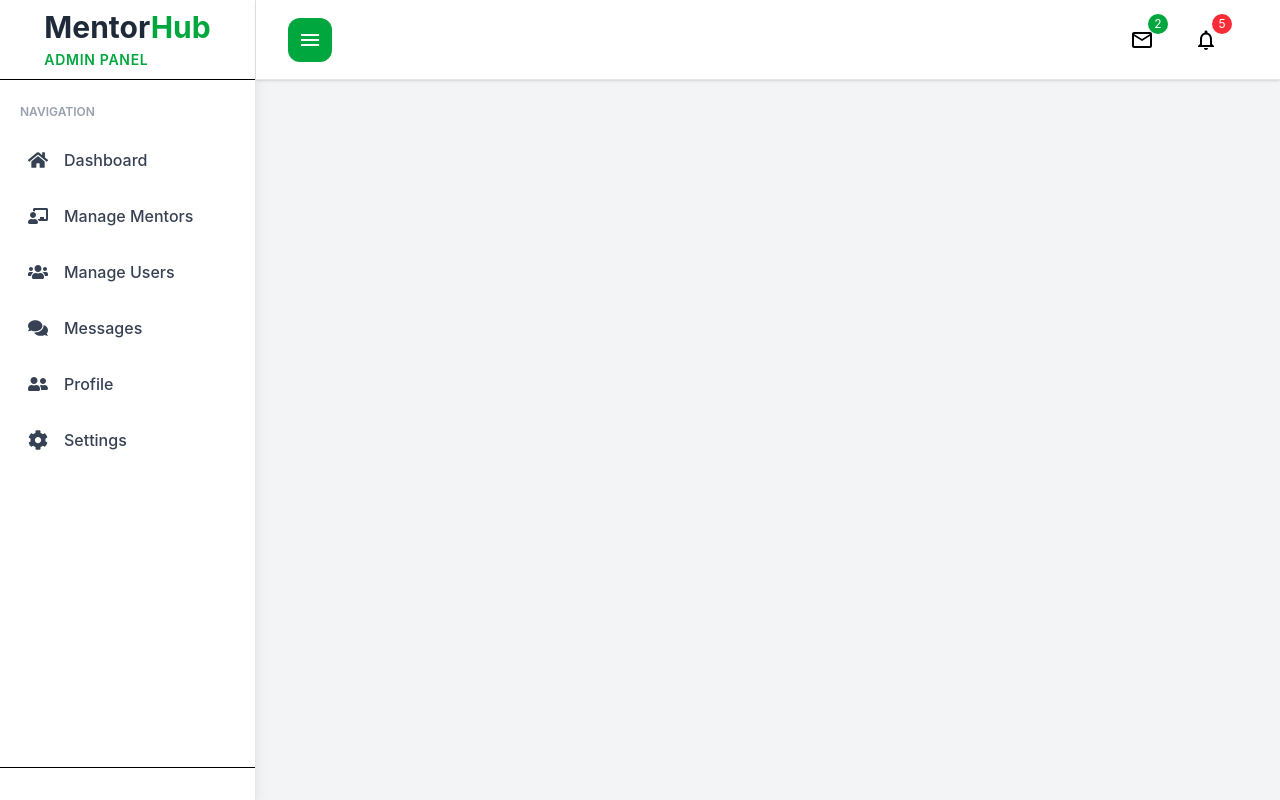
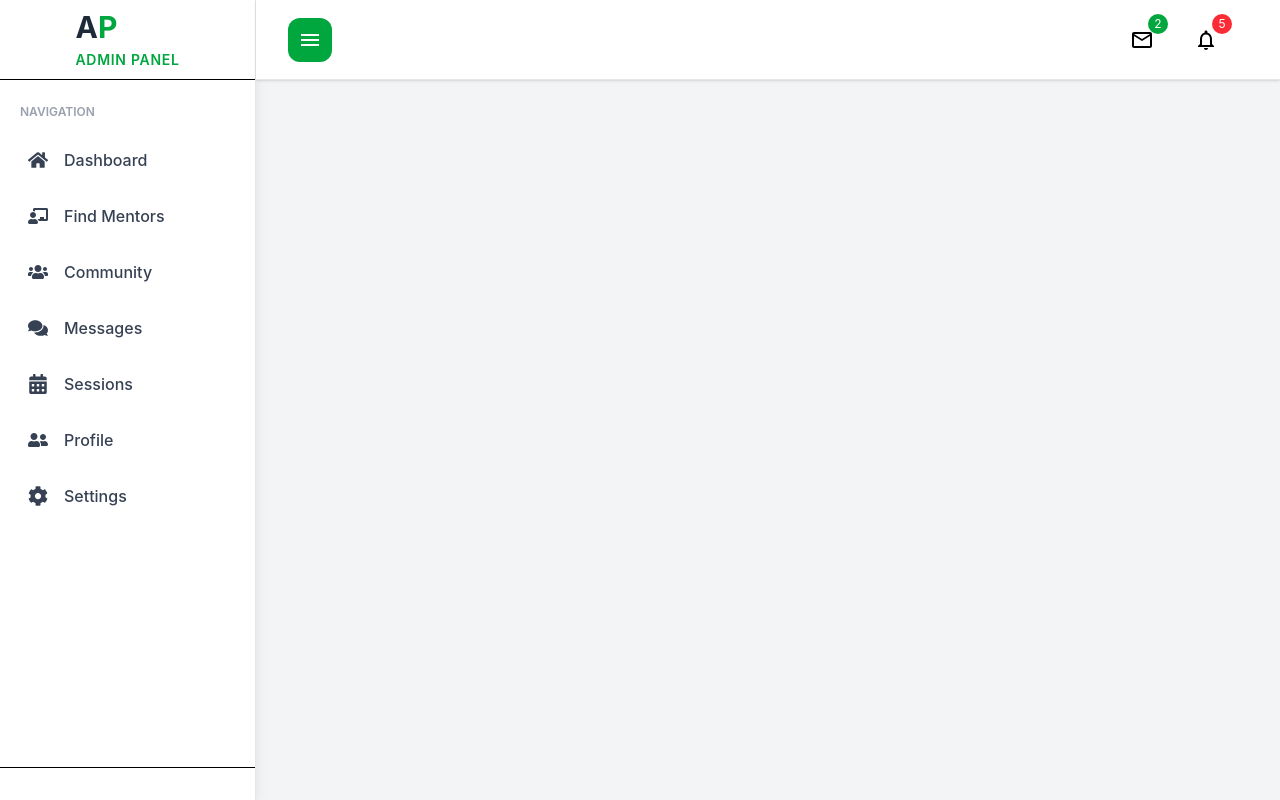
Before and after one commit to Dasarath-ps/MentorHub, a React (Vite) app in the folder frontend/: page /admin in a window 1280 px wide. Built offline with nearby package versions, Linux system fonts and the light colour scheme.

Commit message:
Start to verify the code done by Devanandhan

```diff
--- a/frontend/src/App.jsx
+++ b/frontend/src/App.jsx
@@ -17,7 +17,10 @@ const App = () => {
   useEffect(() => {
     toast.dismiss();
   }, [location.pathname]);
-
+  localStorage.getItem("adminToken");
+  localStorage.getItem("userToken");
+  const isAdminLoggedIn = !!localStorage.getItem("adminToken");
+  const isUserLoggedIn = !!localStorage.getItem("userToken");
   return (
     <div>
       <Toaster
@@ -40,6 +43,7 @@ const App = () => {
         <Route path="/admin" element={<Admin />} />
         <Route path="/mentor" element={<Mentor />} />
         <Route path="/mentor/apply" element={<ApplyMentor />} />
+
       </Routes>
     </div>
   );
--- a/frontend/src/admin/Admin.jsx
+++ b/frontend/src/admin/Admin.jsx
@@ -2,7 +2,7 @@ import React from 'react'
 import Header from "./components/Navbar";
 import SideBar from "./components/SideBar";
 import { useState } from "react";
-const Admin = () => {
+const Admin = ({ isAdminLoggedIn }) => {
     const [showSideBar, setShowSideBar] = useState(true);
 
     return (
@@ -10,6 +10,7 @@ const Admin = () => {
 
             <SideBar
                 showSideBar={showSideBar}
+                isAdminLoggedIn={isAdminLoggedIn}
             />
 
             <div className="flex-1 flex flex-col">
--- a/frontend/src/admin/components/SideBar.jsx
+++ b/frontend/src/admin/components/SideBar.jsx
@@ -9,24 +9,28 @@ import {
     FaChalkboardTeacher,
 } from "react-icons/fa";
 
-const SideBar = ({ showSideBar }) => {
+const SideBar = ({ showSideBar, isAdminLoggedIn }) => {
     const menu = [
         {
             name: "Dashboard",
             icon: <FaHome />,
         },
         {
-            name: "Manage Mentors",
+            name: isAdminLoggedIn ? "Manage Mentors" : "Find Mentors",
             icon: <FaChalkboardTeacher />,
         },
         {
-            name: "Manage Users",
+            name: isAdminLoggedIn ? "Manage Users" : "Community",
             icon: <FaUsers />,
         },
         {
             name: "Messages",
             icon: <FaComments />,
         },
+        !isAdminLoggedIn ? {
+            name: "Sessions",
+            icon: <FaCalendarAlt />,
+        } : null,
         {
             name: "Profile",
             icon: <FaUserFriends />,
@@ -59,10 +63,10 @@ const SideBar = ({ showSideBar }) => {
 
                 <h1 className="text-3xl font-bold text-gray-800">
 
-                    {showSideBar ? (
+                    {showSideBar && isAdminLoggedIn ? (
                         <>
                             Mentor
-                            <span className="text-green-600">Hub</span>
+                            <span className="text-green-600">is</span>
 
                         </>
 
--- a/frontend/src/mentee/Home.jsx
+++ b/frontend/src/mentee/Home.jsx
@@ -122,6 +122,7 @@ const Home = () => {
             {/* =====================================================
                 NAVBAR
             ====================================================== */}
+
 
             <header className="sticky top-0 z-50 border-b border-[#123b38]/10 bg-[#fbfaf6]/90 backdrop-blur-xl">
 
```
Also changed, not shown: frontend/src/loginRegister/Login.jsx (+4 -5 lines), 1 other file (tests, documents, lock files or other folders).
